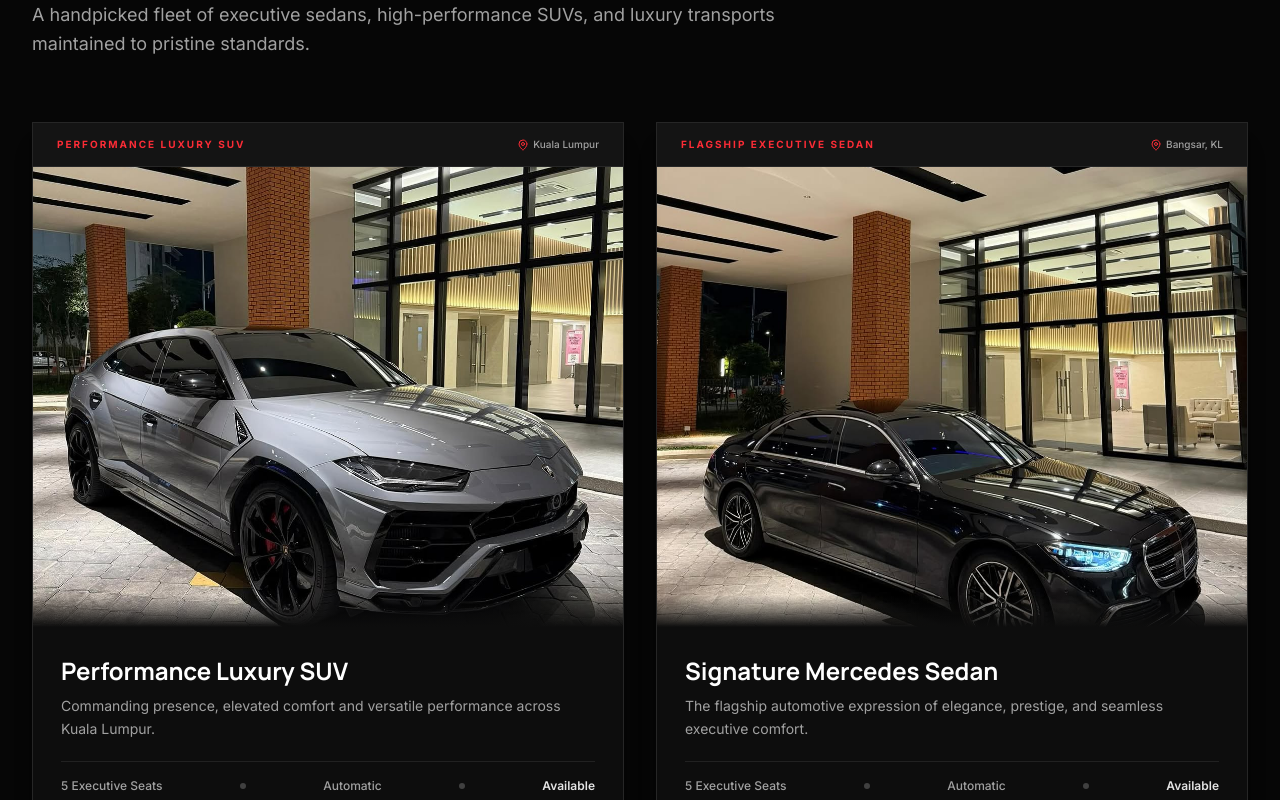
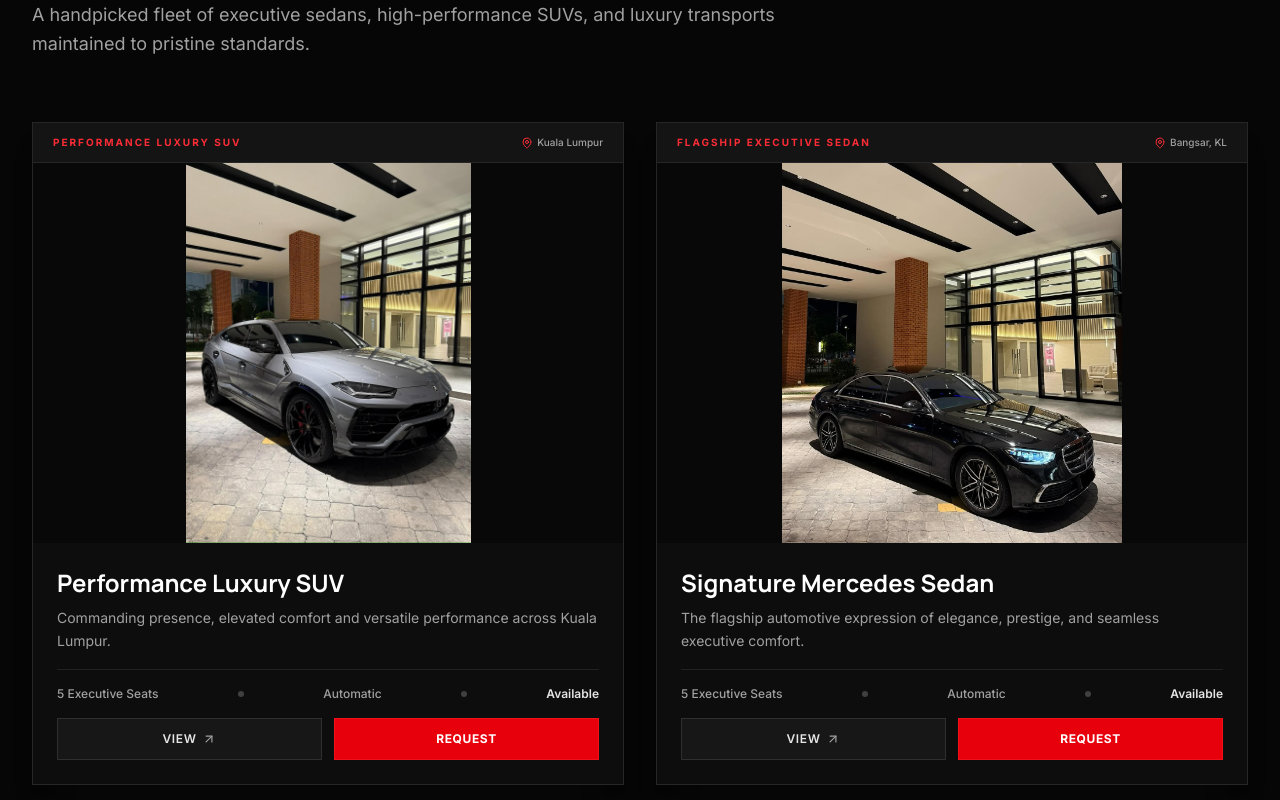
Before and after one commit to ArhamAmjad96/Car-Rental, a Next.js app: page / in a window 1280 px wide. Shown: the part 1600-2400 px from the top of the page. Built offline with nearby package versions, Linux system fonts and the light colour scheme.

Commit message:
Restore clean full uncropped picture rendering across all vehicle cards

```diff
--- a/src/components/fleet/FleetCard.tsx
+++ b/src/components/fleet/FleetCard.tsx
@@ -18,10 +18,7 @@
 export function FleetCard({
   vehicle,
   className,
-  imagePosition,
 }: FleetCardProps) {
-  const activePosition = vehicle.imagePosition || imagePosition || "object-center";
-
   return (
     <motion.div
       whileHover={{ y: -6 }}
@@ -32,7 +29,7 @@
       )}
     >
       {/* Top Meta Bar */}
-      <div className="bg-[#141414] px-6 py-3.5 border-b border-neutral-800 flex items-center justify-between z-10">
+      <div className="bg-[#141414] px-5 py-3 border-b border-neutral-800 flex items-center justify-between z-10">
         <span className="text-[10px] font-bold tracking-[0.2em] uppercase text-red-500">
           {vehicle.categoryLabel}
         </span>
@@ -42,28 +39,22 @@
         </div>
       </div>
 
-      {/* Image Container — Perfectly Centered on the Vehicle */}
-      <div className="relative w-full h-[360px] sm:h-[420px] md:h-[460px] bg-[#080808] overflow-hidden flex items-center justify-center">
+      {/* Image Container — Renders the FULL uncropped picture perfectly */}
+      <div className="relative w-full h-[300px] sm:h-[360px] md:h-[380px] bg-[#080808] overflow-hidden flex items-center justify-center p-3">
         <Image
           src={vehicle.image}
           alt={`${vehicle.name} - REXX Luxury Rental Kuala Lumpur`}
           fill
           sizes="(max-width: 768px) 100vw, 50vw"
-          className={cn(
-            "object-cover group-hover:scale-105 transition-transform duration-700 ease-out z-0",
-            activePosition
-          )}
+          className="object-contain group-hover:scale-105 transition-transform duration-700 ease-out z-0"
           priority={false}
         />
-
-        {/* Minimal Bottom Vignette */}
-        <div className="absolute bottom-0 inset-x-0 h-8 bg-gradient-to-t from-[#0D0D0D] to-transparent pointer-events-none z-10" />
       </div>
 
       {/* Content Area */}
-      <div className="p-6 sm:p-7 flex flex-col justify-between flex-grow space-y-5">
+      <div className="p-6 flex flex-col justify-between flex-grow space-y-4">
         <div>
-          <h3 className="text-2xl font-bold font-heading text-white group-hover:text-red-500 transition-colors">
+          <h3 className="text-xl sm:text-2xl font-bold font-heading text-white group-hover:text-red-500 transition-colors">
             {vehicle.name}
           </h3>
           <p className="text-xs sm:text-sm text-neutral-400 mt-2 leading-relaxed line-clamp-2">
@@ -83,7 +74,7 @@
           </div>
 
           {/* Action Buttons */}
-          <div className="grid grid-cols-2 gap-3 pt-1">
+          <div className="grid grid-cols-2 gap-3">
             <Link
               href={`/fleet/${vehicle.slug}`}
               className="py-3 px-4 bg-neutral-900 hover:bg-neutral-800 text-neutral-200 text-center text-xs font-semibold uppercase tracking-wider transition-colors border border-neutral-700/60 flex items-center justify-center space-x-1.5"
--- a/src/data/vehicles.ts
+++ b/src/data/vehicles.ts
@@ -29,7 +29,6 @@
     category: "Performance",
     categoryLabel: "Performance Luxury SUV",
     image: "/assets/rexx/fleet/performance-suv-silver.jpg",
-    imagePosition: "object-[center_50%]",
     gallery: [
       "/assets/rexx/fleet/performance-suv-silver.jpg",
       "/assets/rexx/signature/mercedes-angle-03.jpg",
@@ -60,7 +59,6 @@
     category: "Executive Sedan",
     categoryLabel: "Flagship Executive Sedan",
     image: "/assets/rexx/hero/signature-mercedes-hero.jpg",
-    imagePosition: "object-[center_60%]",
     gallery: [
       "/assets/rexx/hero/signature-mercedes-hero.jpg",
       "/assets/rexx/signature/mercedes-angle-03.jpg",
@@ -92,7 +90,6 @@
     category: "Chauffeur",
     categoryLabel: "Executive Chauffeur",
     image: "/assets/rexx/services/executive-chauffeur-mercedes.jpg",
-    imagePosition: "object-[center_65%]",
     gallery: [
       "/assets/rexx/services/executive-chauffeur-mercedes.jpg",
       "/assets/rexx/signature/mercedes-angle-02.jpg",
@@ -123,7 +120,6 @@
     category: "Executive Sedan",
     categoryLabel: "Executive Business Sedan",
     image: "/assets/rexx/fleet/premium-sedan-black.jpg",
-    imagePosition: "object-[center_60%]",
     gallery: [
       "/assets/rexx/fleet/premium-sedan-black.jpg",
       "/assets/rexx/fleet/mercedes-sedan-black.jpg",
@@ -154,7 +150,6 @@
     category: "Executive Sedan",
     categoryLabel: "Driver-Focused Luxury",
     image: "/assets/rexx/fleet/bmw-executive-sedan.jpg",
-    imagePosition: "object-[center_60%]",
     gallery: [
       "/assets/rexx/fleet/bmw-executive-sedan.jpg",
       "/assets/rexx/signature/mercedes-angle-03.jpg",
@@ -184,7 +179,6 @@
     category: "Executive Transport",
     categoryLabel: "Luxury Transport MPV",
     image: "/assets/rexx/fleet/toyota-luxury-mpv.jpg",
-    imagePosition: "object-[center_60%]",
     gallery: [
       "/assets/rexx/fleet/toyota-luxury-mpv.jpg",
       "/assets/rexx/signature/mercedes-interior.jpg",
```
